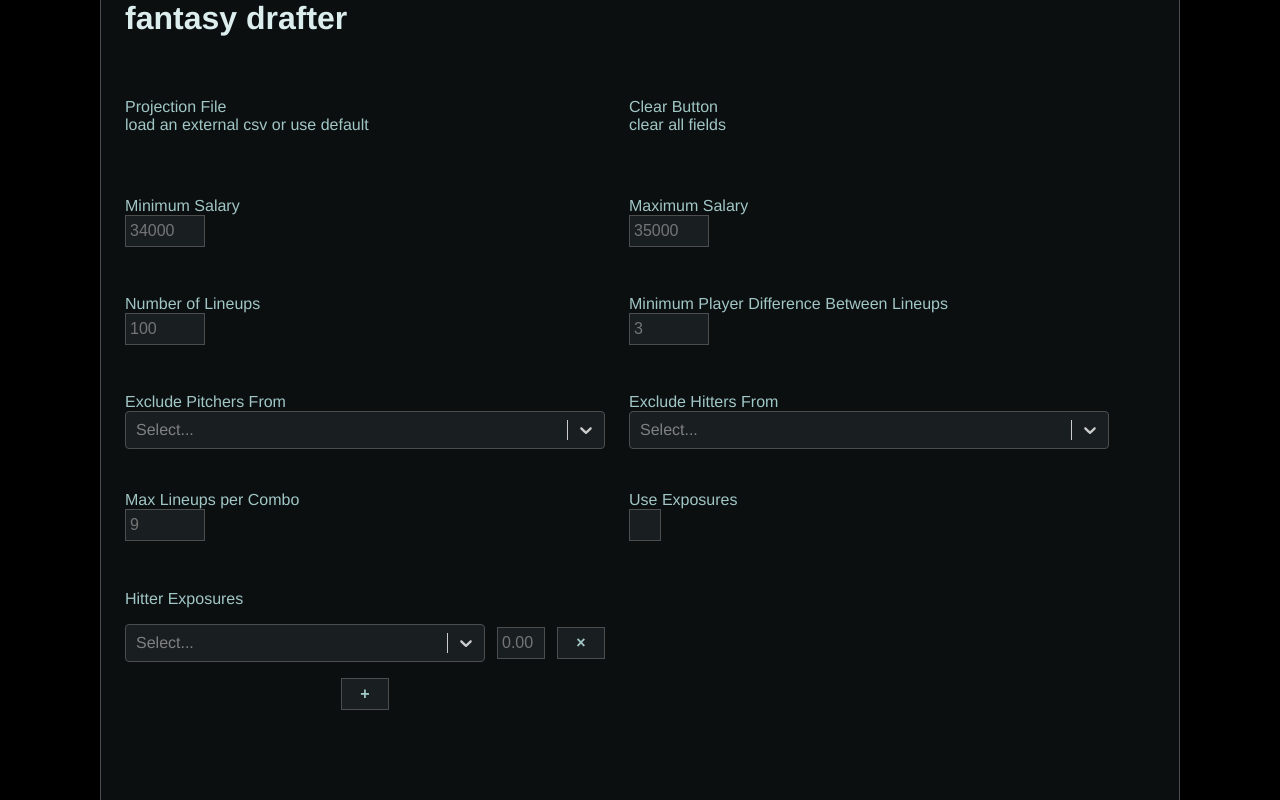
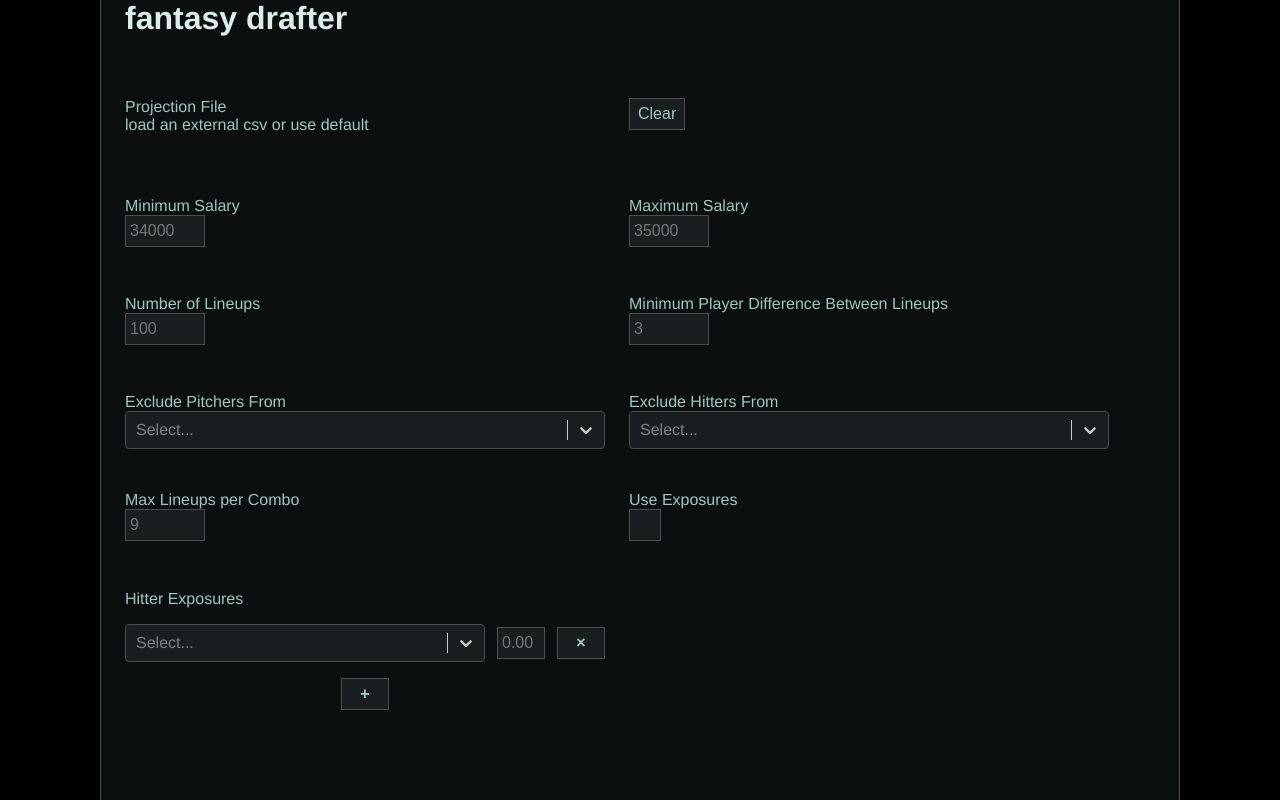
Before and after one commit to Pa-miu/fantasy-drafter, a React (Create React App) app: page / in a window 1280 px wide. Built offline with nearby package versions, Linux system fonts and the light colour scheme.

Commit message:
Create and style ClearButton component

```diff
--- a/src/App.js
+++ b/src/App.js
@@ -1,9 +1,10 @@
 import React, { Component } from 'react';
 import CheckboxInput from './CheckboxInput.js'
+import ClearButton from './ClearButton.js'
+import ModularSelect from './ModularSelect.js'
 import MultiSelect from './MultiSelect.js'
+import Placeholder from './Placeholder.js'
 import SingleInput from './SingleInput.js'
-import Placeholder from './Placeholder.js'
-import ModularSelect from './ModularSelect.js'
 import { teamoptions } from './data.js'
 
 class App extends Component {
@@ -12,7 +13,9 @@ class App extends Component {
       <div className='App'>
         <div id='Header'><h1>fantasy drafter</h1></div>
       	<Placeholder name={'Projection File'} feature={'load an external csv or use default'}/>
-      	<Placeholder name={'Clear Button'} feature={'clear all fields'}/>
+      	<ClearButton
+      		name={'Clear'}
+      	/>
       	<SingleInput
       		inputId={'minsal'}
       		name={'Minimum Salary'}
--- /dev/null
+++ b/src/ClearButton.js
@@ -0,0 +1,11 @@
+import React, { Component } from 'react';
+
+class ClearButton extends Component {
+	render () {
+		return(
+			<button className='ClearButton' type='button'>{this.props.name}</button>
+		)
+	}
+}
+
+export default ClearButton;
--- a/src/index.css
+++ b/src/index.css
@@ -101,6 +101,21 @@ body {
 	visibility: visible;
 }
 
+.ClearButton {
+	background-color: #191f21;
+	border: 1px solid #4b4d4f;
+	color: #a1c6c6;
+	font-size: 1em;
+	height: 2em;
+	justify-self: start;
+	padding: 0 0.5em;
+}
+
+.ClearButton:hover {
+	border-color: #4997e5;
+	color: #4997e5;
+}
+
 .ModularSelect {
 	display: grid;
 	grid-row-gap: 1em;
```
